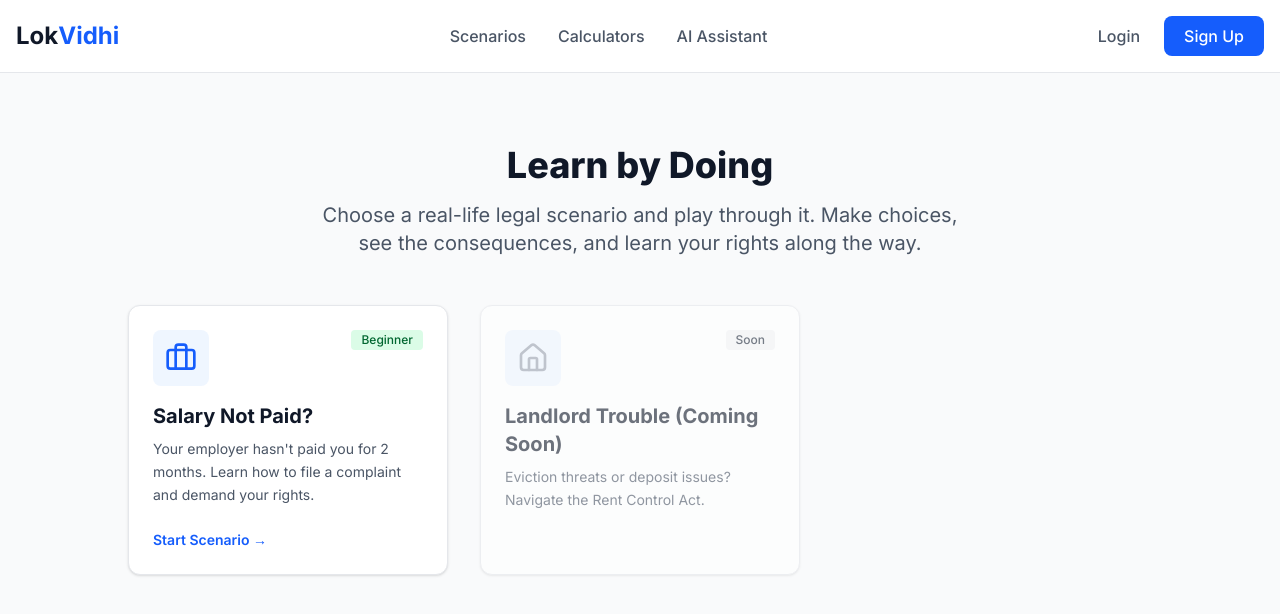
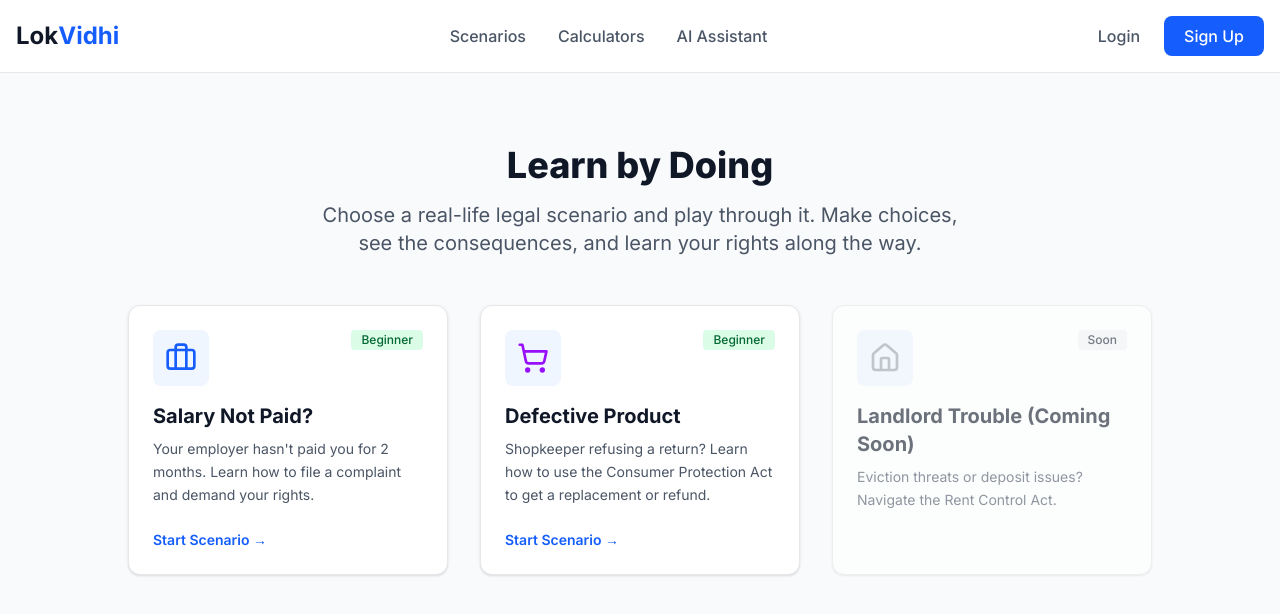
Before and after one commit to Vaibhav0460/LokVidhi, a Next.js app in the folder web/: page /scenario in a window 1280 px wide. Shown: the top 614 px of the page. Built offline with nearby package versions, Linux system fonts and the light colour scheme; no server answers.

Commit message:
Added new scenario

```diff
--- a/web/src/app/calculator/page.tsx
+++ b/web/src/app/calculator/page.tsx
@@ -51,9 +51,7 @@ export default function CalculatorHub() {
 
         </div>
 
-        <Link href="/scenario" className="mt-10 block text-center text-gray-600 hover:text-gray-900 font-medium">
-          &larr; Back to Scenario Hub
-        </Link>
+
       </div>
     </main>
   );
--- a/web/src/app/scenario/[id]/page.tsx
+++ b/web/src/app/scenario/[id]/page.tsx
@@ -66,7 +66,6 @@ export default function ScenarioGame() {
         <h1 className="text-2xl font-bold text-gray-800 mb-8 leading-relaxed">
           {node.content_text}
         </h1>
-
         <div className="flex flex-col gap-4">
           {node.options.length > 0 ? (
             node.options.map((opt) => (
--- a/web/src/app/scenario/page.tsx
+++ b/web/src/app/scenario/page.tsx
@@ -1,7 +1,7 @@
 "use client";
 
 import Link from 'next/link';
-import { BookOpen, Briefcase, Home as HomeIcon } from 'lucide-react';
+import { BookOpen, Briefcase, ShoppingCart, Home as HomeIcon } from 'lucide-react';
 
 export default function ScenarioHub() {
   // In the future, you can fetch this list from the API
@@ -13,9 +13,16 @@ export default function ScenarioHub() {
       icon: <Briefcase className="w-8 h-8 text-blue-600" />,
       difficulty: "Beginner",
     },
+    {
+      id: 2,
+      title: "Defective Product",
+      description: "Shopkeeper refusing a return? Learn how to use the Consumer Protection Act to get a replacement or refund.",
+      icon: <ShoppingCart className="w-8 h-8 text-purple-600" />,
+      difficulty: "Beginner",
+    },
     // Placeholder for future scenarios
     {
-      id: 2,
+      id: 3,
       title: "Landlord Trouble (Coming Soon)",
       description: "Eviction threats or deposit issues? Navigate the Rent Control Act.",
       icon: <HomeIcon className="w-8 h-8 text-gray-400" />,
```
